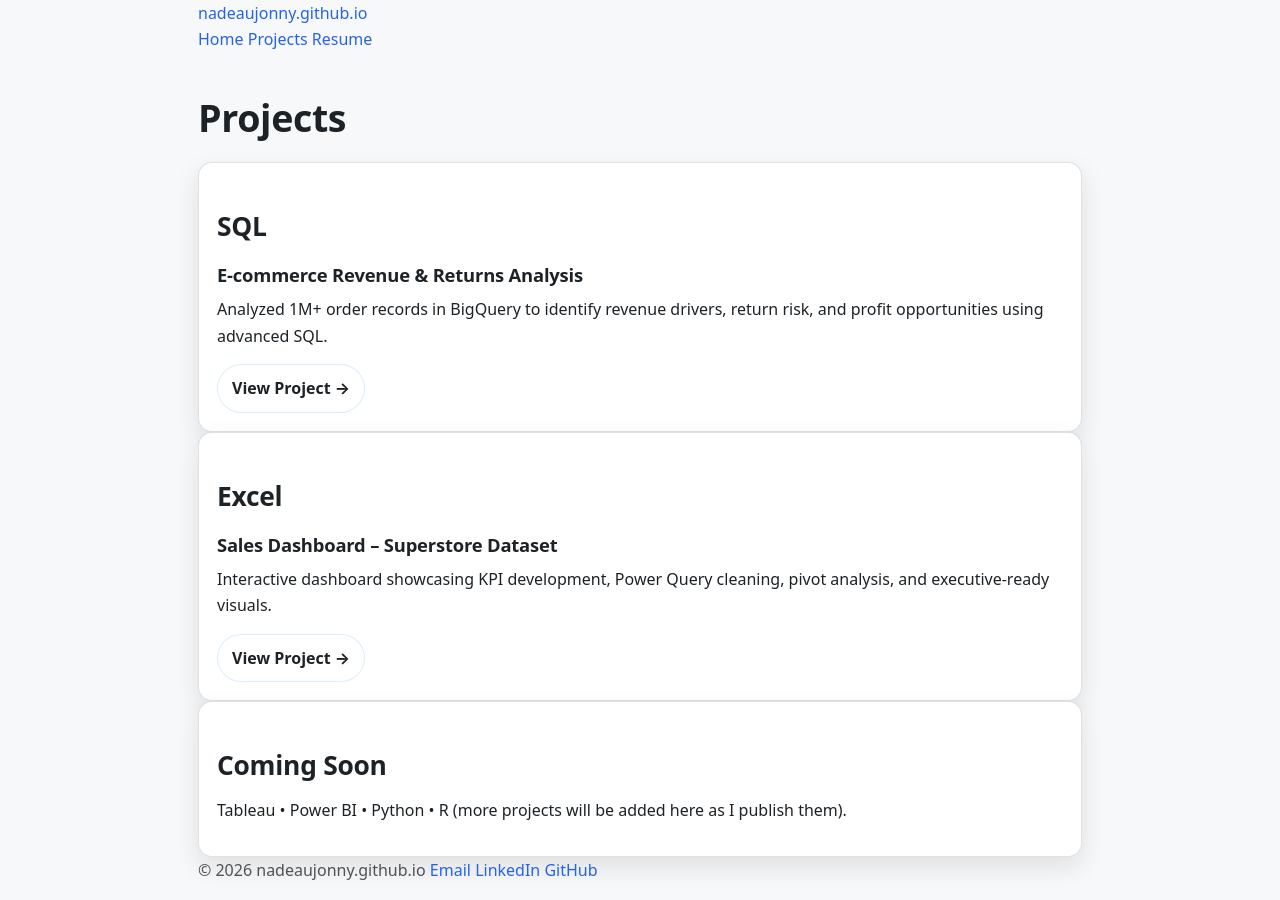
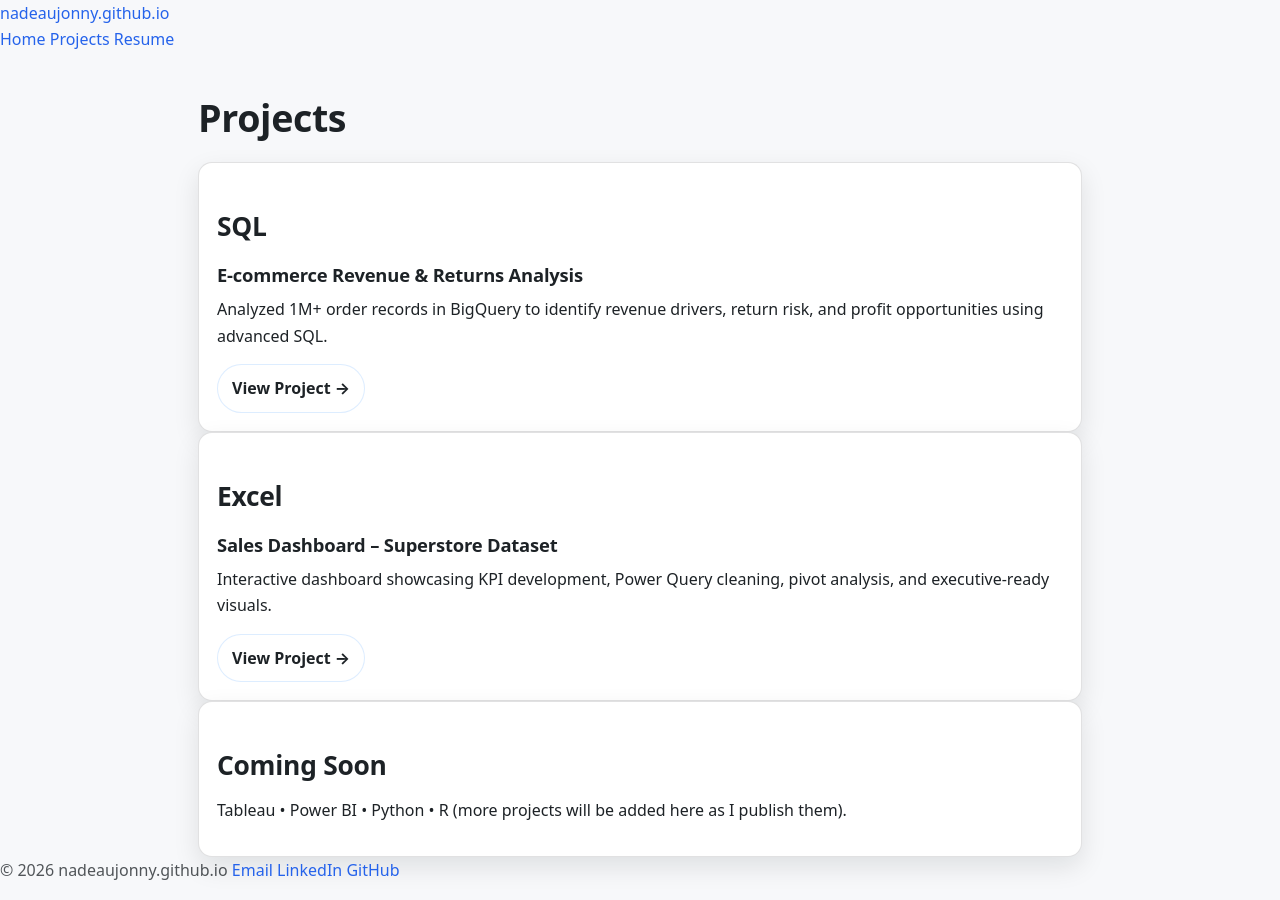
Before and after one commit to nadeaujonny/nadeaujonny.github.io, a Jekyll site: the page built from projects.md, in a window 1280 px wide. Built offline with Jekyll 4.4.1, drawn with Linux system fonts in a browser that asks for light colours.

Commit message:
Update default.html

```diff
--- a/_layouts/default.html
+++ b/_layouts/default.html
@@ -2,36 +2,37 @@
 <html lang="en">
   <head>
     <meta charset="utf-8" />
-    <meta name="viewport" content="width=device-width,initial-scale=1" />
-    <title>{{ page.title }} | {{ site.title }}</title>
+    <meta name="viewport" content="width=device-width, initial-scale=1" />
+    <title>{% if page.title %}{{ page.title }} | {% endif %}{{ site.title }}</title>
 
     <link rel="stylesheet" href="{{ '/assets/css/style.css' | relative_url }}" />
+    {% include head-custom.html %}
   </head>
 
   <body>
     <header class="site-header">
-      <div class="container header-inner">
+      <div class="header-inner">
         <a class="site-title" href="{{ '/' | relative_url }}">{{ site.title }}</a>
 
-        <nav class="site-nav">
-          <a href="{{ '/' | relative_url }}">Home</a>
-          <a href="{{ '/projects/' | relative_url }}">Projects</a>
-          <a href="{{ '/assets/Jonathan_Nadeau_Data_Analyst_Resume.pdf' | relative_url }}">Resume</a>
+        <nav class="site-nav" aria-label="Primary navigation">
+          <a href="{{ '/' | relative_url }}" {% if page.url == '/' %}aria-current="page"{% endif %}>Home</a>
+          <a href="{{ '/projects' | relative_url }}" {% if page.url == '/projects/' or page.url == '/projects' %}aria-current="page"{% endif %}>Projects</a>
+          <a href="{{ '/assets/Jonathan_Nadeau_Data_Analyst_Resume.pdf' | relative_url }}" target="_blank" rel="noopener">Resume</a>
         </nav>
       </div>
     </header>
 
-    <main class="container page">
+    <main class="page-content">
       {{ content }}
     </main>
 
     <footer class="site-footer">
-      <div class="container footer-inner">
-        <span>© {{ site.time | date: '%Y' }} {{ site.title }}</span>
+      <div class="footer-inner">
+        © {{ site.time | date: '%Y' }} {{ site.title }}
         <span class="footer-links">
           <a href="mailto:nadeau.jonny@gmail.com">Email</a>
-          <a href="https://www.linkedin.com/in/nadeau-jonathan">LinkedIn</a>
-          <a href="https://github.com/nadeaujonny">GitHub</a>
+          <a href="https://www.linkedin.com/in/nadeau-jonathan" target="_blank" rel="noopener">LinkedIn</a>
+          <a href="https://github.com/nadeaujonny" target="_blank" rel="noopener">GitHub</a>
         </span>
       </div>
     </footer>
```
